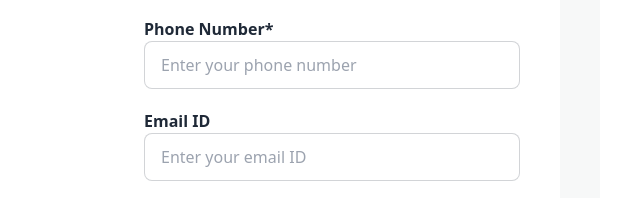
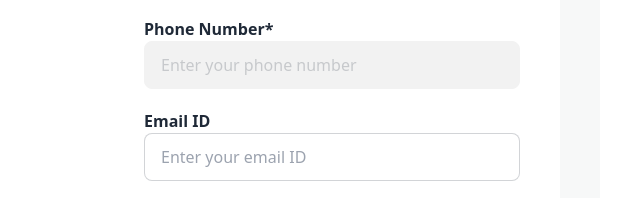
Before and after one commit to Tajbir23/ph-assignment-5, a plain HTML site: page index.html in a window 1280 px wide. Shown: the part 2095-2293 px from the top of the page, 640-1280 px from the left. Drawn offline with nearby package versions, Linux system fonts and the light colour scheme.

Commit message:
assignment done

```diff
--- a/index.html
+++ b/index.html
@@ -249,11 +249,7 @@
                     <th>Price</th>
                   </tr>
                   <tbody class="border-b border-black border-dashed">
-                    <!-- <tr class="flex justify-between">
-                      <td>C2</td>
-                      <td>Economics</td>
-                      <td>550</td>
-                    </tr> -->
+
                   </tbody>
                   <tfoot>
                     <tr class="font-bold flex justify-between">
@@ -291,7 +287,7 @@
                   </div>
                   <div class="flex flex-col">
                     <label for="phone" class="font-bold">Phone Number*</label>
-                    <input type="number" name="phone" id="phone" class="input input-bordered" placeholder="Enter your phone number">
+                    <input type="number" name="phone" disabled id="phone" class="input input-bordered" placeholder="Enter your phone number">
                   </div>
                   <div class="flex flex-col">
                     <label for="email" class="font-bold">Email ID</label>
--- a/script.js
+++ b/script.js
@@ -33,6 +33,7 @@ for (const seat of seats) {
     totalTk = totalTk + 550;
     seatAvailAble--;
     seat.disabled = true;
+    phoneNumber.disabled = false
 
     availableSeat.innerText = seatCount;
     total.innerText = totalTk;
```
